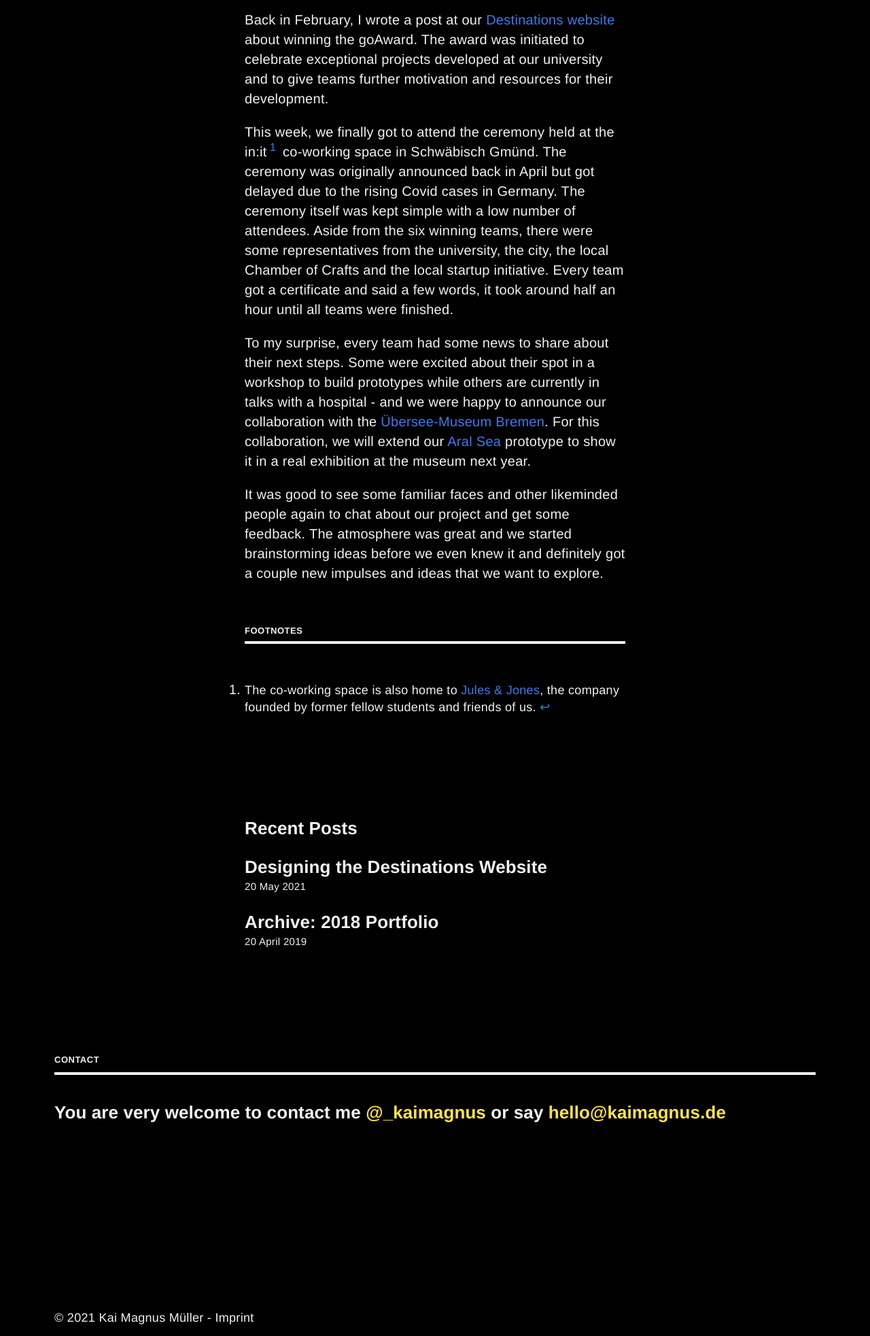
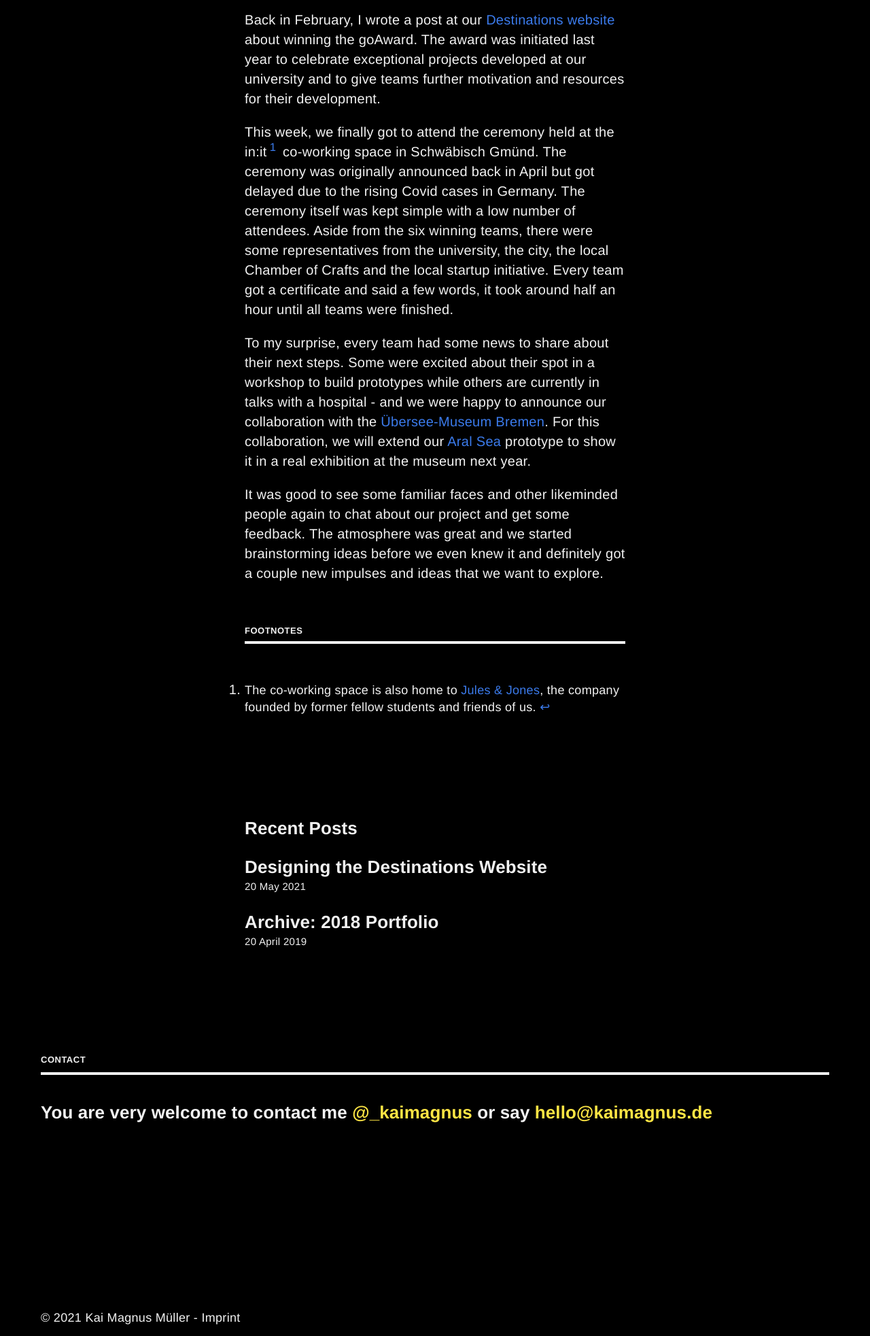
Before and after one commit to KaiMagnusMueller/kaimagnus.de, a Jekyll site: the page built from _posts/2021-07-18-goaward-ceremony.md, in a window 1280 px wide, cut to the strip 429-2394 px from the top of the page. Shown: the whole strip at 68% size. Built offline with Jekyll 4.4.1, drawn with Linux system fonts in a browser that asks for light colours; nearby versions of some CDN libraries; some web fonts are replaced; library files that are not in the unit come from our copies.

Commit message:
reduced grid-4 margin and paddings
- exclude 404 page from sitemap
- fixed image resize
- fixed goaward post typo
- reduced grid-4 margin and padding for medium sized screens

```diff
--- a/404.html
+++ b/404.html
@@ -1,5 +1,8 @@
 ---
 layout: default
+
+sitemap:
+  exclude: 'yes'
 ---
 
 <style type="text/css" media="screen">
--- a/_config.yml
+++ b/_config.yml
@@ -50,7 +50,7 @@ exclude:
 #  - assets/js/vendor/
 #  - assets/docs/
 #  - _site/
-  - assets/resized/
+#  - assets/resized/
 #make sure to enable docs processing before upload (possible on mac only for some reason)
 
 include:
@@ -80,5 +80,5 @@ responsive_image:
     - width: 1890
 
 version:
-  css: 2.4
+  css: 2.4.2
   js: 2.16
--- a/_posts/2021-07-18-goaward-ceremony.md
+++ b/_posts/2021-07-18-goaward-ceremony.md
@@ -21,7 +21,7 @@ path: assets/img/articles/IMG_0546-small.jpg
 alt: "Kai Magnus Müller and Martin Wehl holding their certificates at the goAward ceremony in Schwäbisch Gmünd"
 %}
 
-Back in February, I wrote a post at our [Destinations website] about winning the goAward. The award was initiated to celebrate exceptional projects developed at our university and to give teams further motivation and resources for their development.
+Back in February, I wrote a post at our [Destinations website] about winning the goAward.  The award was initiated last year to celebrate exceptional projects developed at our university and to give teams further motivation and resources for their development.
 
 This week, we finally got to attend the ceremony held at the in:it[^1] co-working space in Schwäbisch Gmünd. The ceremony was originally announced back in April but got delayed due to the rising Covid cases in Germany. The ceremony itself was kept simple with a low number of attendees. Aside from the six winning teams, there were some representatives from the university, the city, the local Chamber of Crafts and the local startup initiative. Every team got a certificate and said a few words, it took around half an hour until all teams were finished.
 
--- a/_scss/_base.scss
+++ b/_scss/_base.scss
@@ -15,10 +15,15 @@ body {
   // grid-column-gap: clamp(20px, 5vw, 60px);
   // padding: 0 clamp(26px, 5vw, 80px);
 
-  grid-column-gap: 60px;
-  padding: 0 80px;
+  grid-column-gap: 50px;
+  padding: 0 60px;
   margin: 0 auto 0 auto;
   max-width: 1440px - 160px;
+
+  @media (min-width: 1440px) {
+    grid-column-gap: 60px;
+    padding: 0 80px;
+  }
 
   @media (max-width: 1200px) {
     grid-column-gap: 20px;
--- a/index.html
+++ b/index.html
@@ -8,7 +8,6 @@ sitemap:
     priority: 1.0
     changefreq: weekly
 ---
-
 <header id="hero" class="grid-4">
     <div class="personal-intro">
         <h1>Hi, I’m Kai Magnus.</h1>
```
